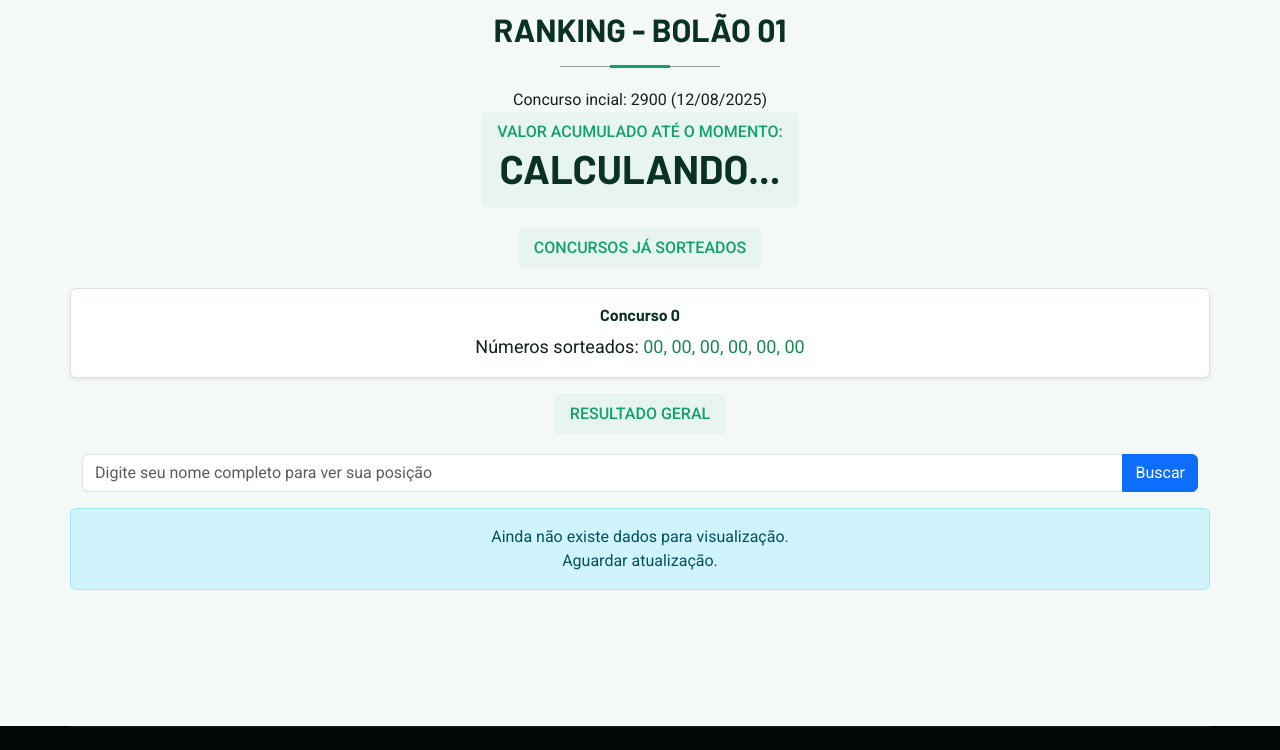
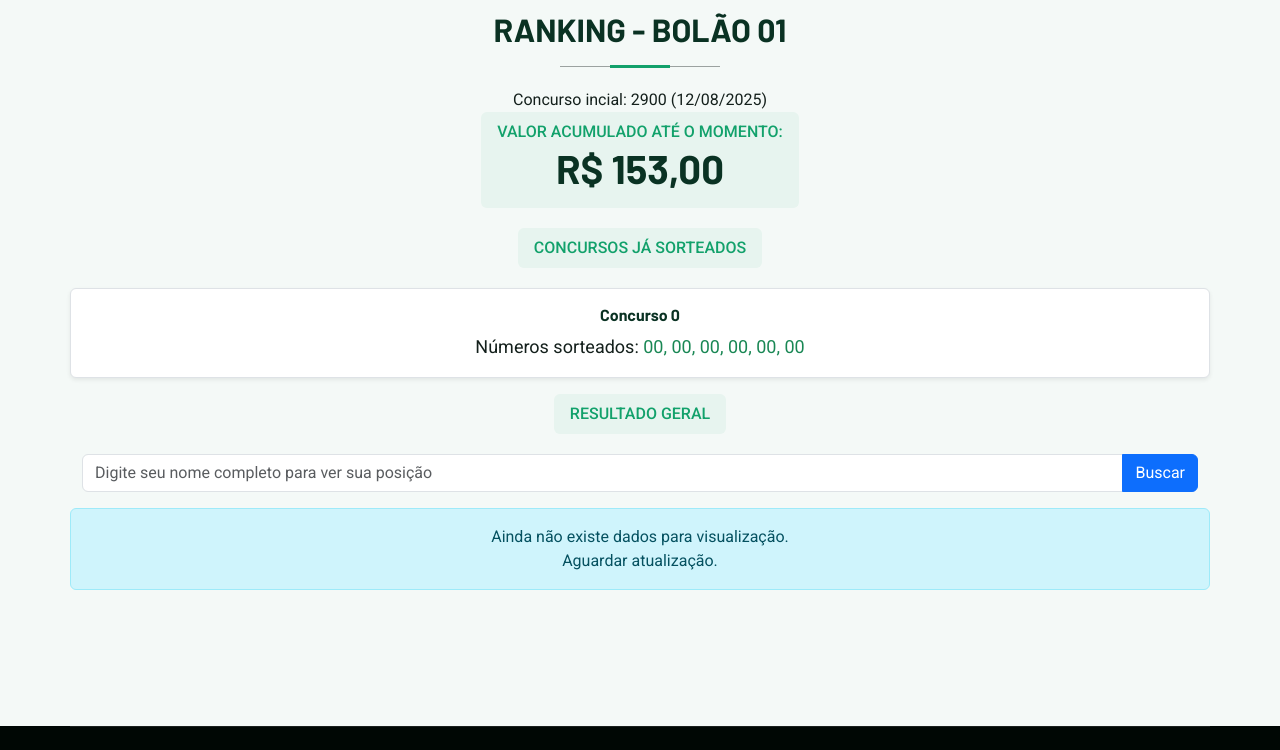
Before and after one commit to mestredopitaco/mestredopitaco.git.io, a plain HTML site: page bolao01.html in a window 1280 px wide. Shown: the part 50-800 px from the top of the page. Drawn offline with Linux system fonts and the light colour scheme.

Commit message:
Update bolao01.html

```diff
--- a/bolao01.html
+++ b/bolao01.html
@@ -77,7 +77,7 @@
         <h2>RANKING - BOLÃO 01</h2>
         <p>Concurso incial: 2900 (12/08/2025)</p>
         <div class="services-content" data-aos-duration="900">
-          <span class="subtitle">Valor Acumulado até o momento: <h1><strong>CALCULANDO...</strong></h1></span>
+          <span class="subtitle">Valor Acumulado até o momento: <h1><strong>R$ 153,00</strong></h1></span>
 
 
             <div class="services-content" data-aos-duration="900">
```
